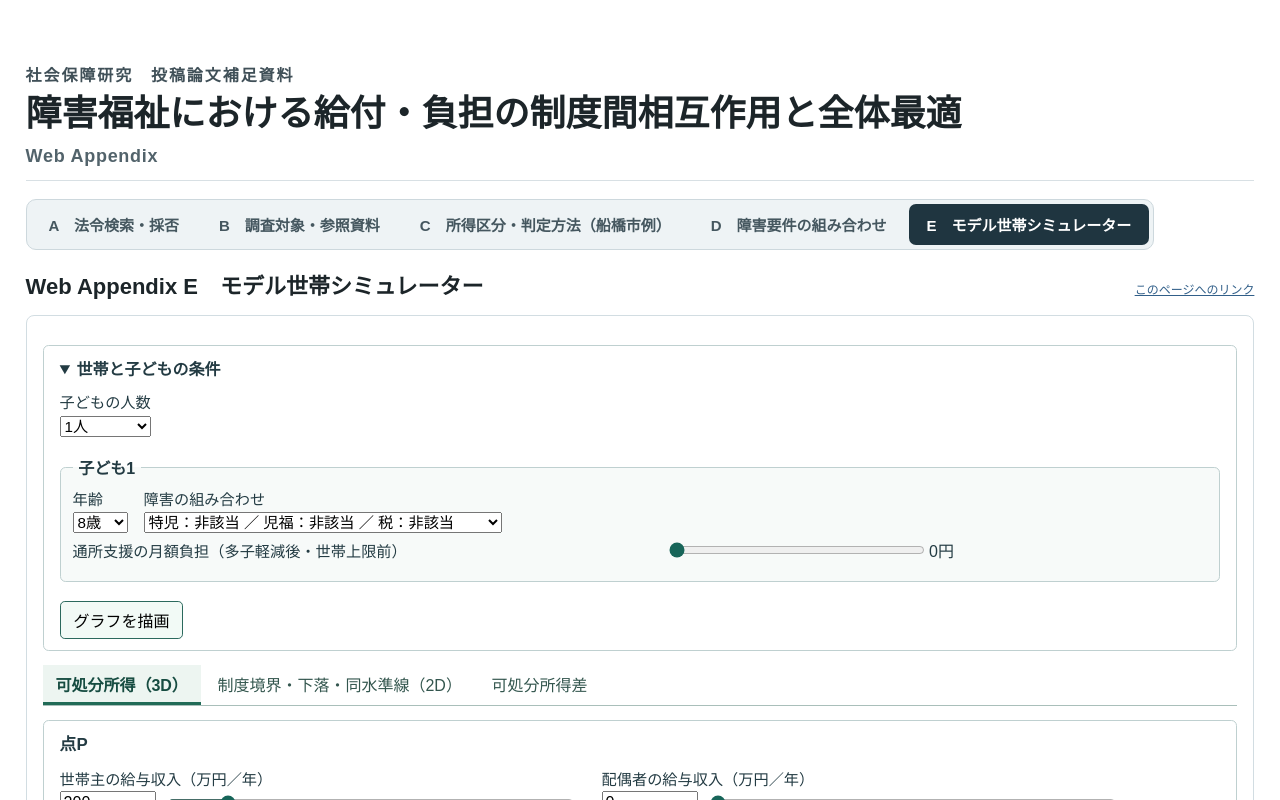
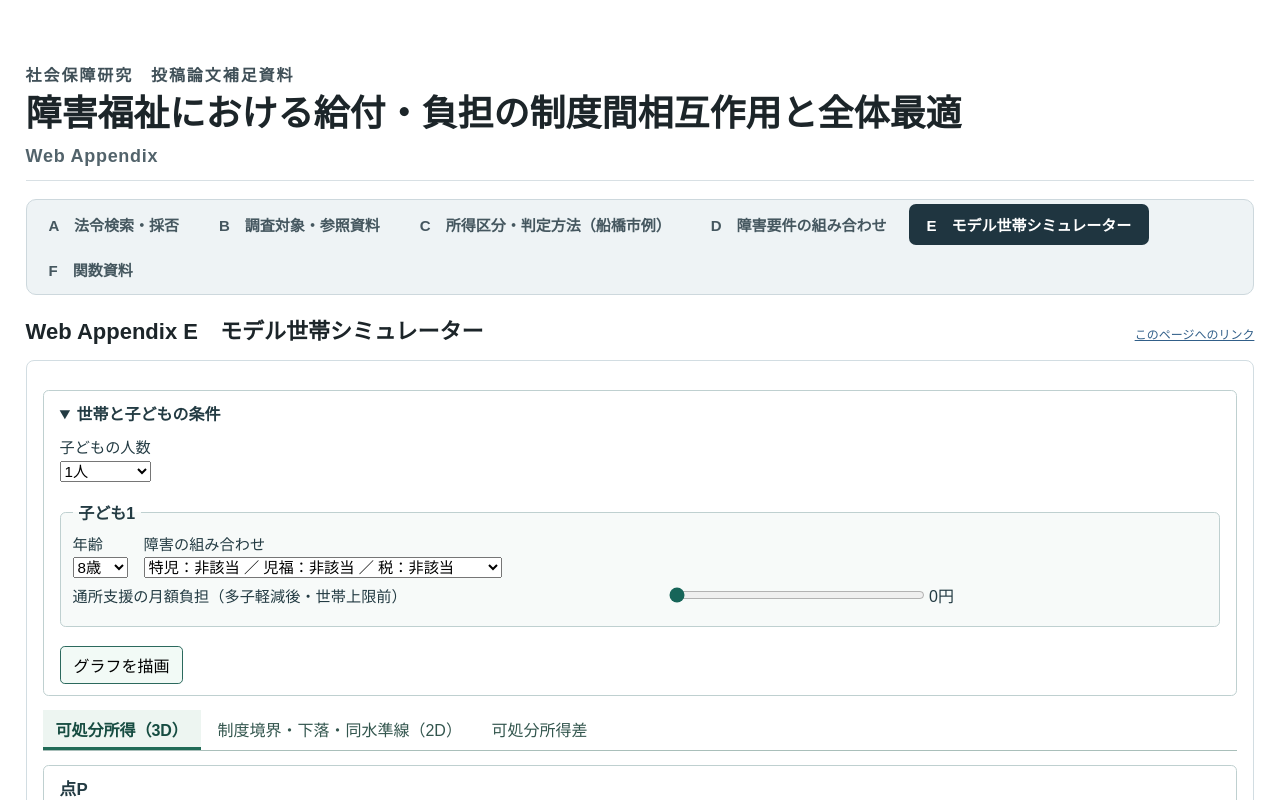
Before and after one commit to Design-for-Changes/dw-appendix, a React (Create React App) app: page / in a window 1280 px wide. Shown: the top 800 px of the page. Built offline with nearby package versions, Linux system fonts and the light colour scheme.

Commit message:
Move Appendix F from the footer into the main menu

```diff
--- a/src/pages/AppendixCliffMap.js
+++ b/src/pages/AppendixCliffMap.js
@@ -16,8 +16,8 @@ const APPENDIX_PAGES = [
   { mode: "rules", letter: "C", label: "所得区分・判定方法（船橋市例）", hash: "#income-assessment" },
   { mode: "eligibility", letter: "D", label: "障害要件の組み合わせ", hash: "#child-eligibility-evidence" },
   { mode: "scenarios", letter: "E", label: "モデル世帯シミュレーター", hash: "#revision-scenarios" },
+  { mode: "functions", letter: "F", label: "関数資料", hash: "#calculation-functions" },
 ];
-const FUNCTION_REFERENCE={mode:"functions",letter:"F",label:"関数資料",hash:"#calculation-functions"};
 
 const GRAPH_HASH={income:"#revision-scenarios",boundaries:"#salary-decision-map",difference:"#disability-income-difference"};
 function graphForHash(hash){
@@ -1328,7 +1328,7 @@ export default function AppendixCliffMap() {
     window.addEventListener("hashchange", followHash);
     return () => window.removeEventListener("hashchange", followHash);
   }, [setLastGraph]);
-  const activePage = viewMode==="functions"?FUNCTION_REFERENCE:APPENDIX_PAGES.find((page) => page.mode === viewMode);
+  const activePage = APPENDIX_PAGES.find((page) => page.mode === viewMode);
   const selectViewMode = (mode) => {
     setViewMode(mode);
     const hash = mode==="scenarios" ? GRAPH_HASH[graphView] : APPENDIX_PAGES.find((page) => page.mode === mode).hash;
@@ -1371,7 +1371,6 @@ export default function AppendixCliffMap() {
        viewMode === "eligibility" ? <ChildEligibilityEvidence/> :
        viewMode === "laws" ? <ResearchDataAppendix/> :
        viewMode === "rules" ? <IncomeAssessmentAppendix/> : <MunicipalSourcesAppendix/>}
-      <footer><a href={FUNCTION_REFERENCE.hash} aria-current={viewMode==="functions"?"page":undefined}>Web Appendix F　関数資料</a></footer>
     </main>
   );
 }
```
Also changed, not shown: 2 other files (tests, documents, lock files or other folders).
